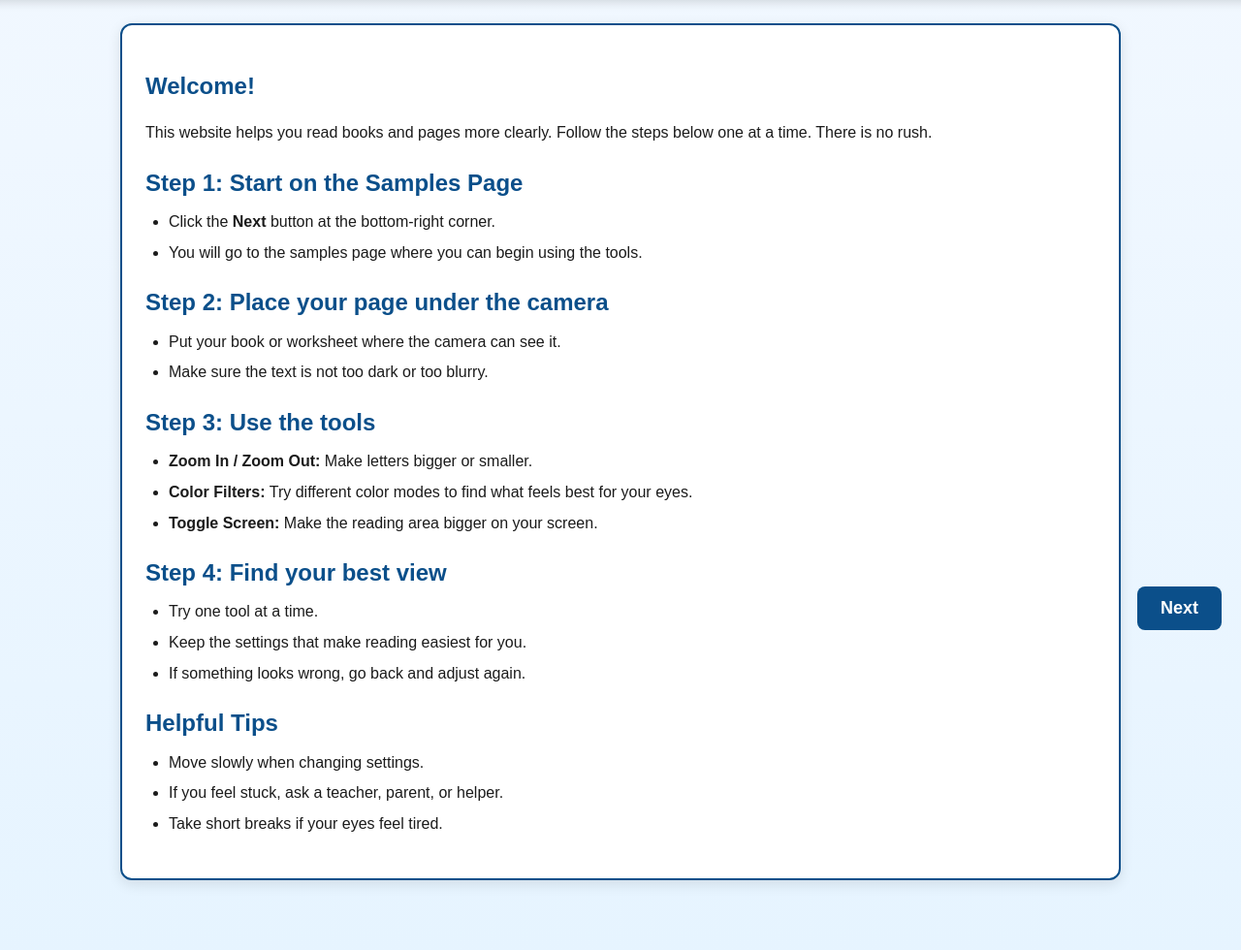
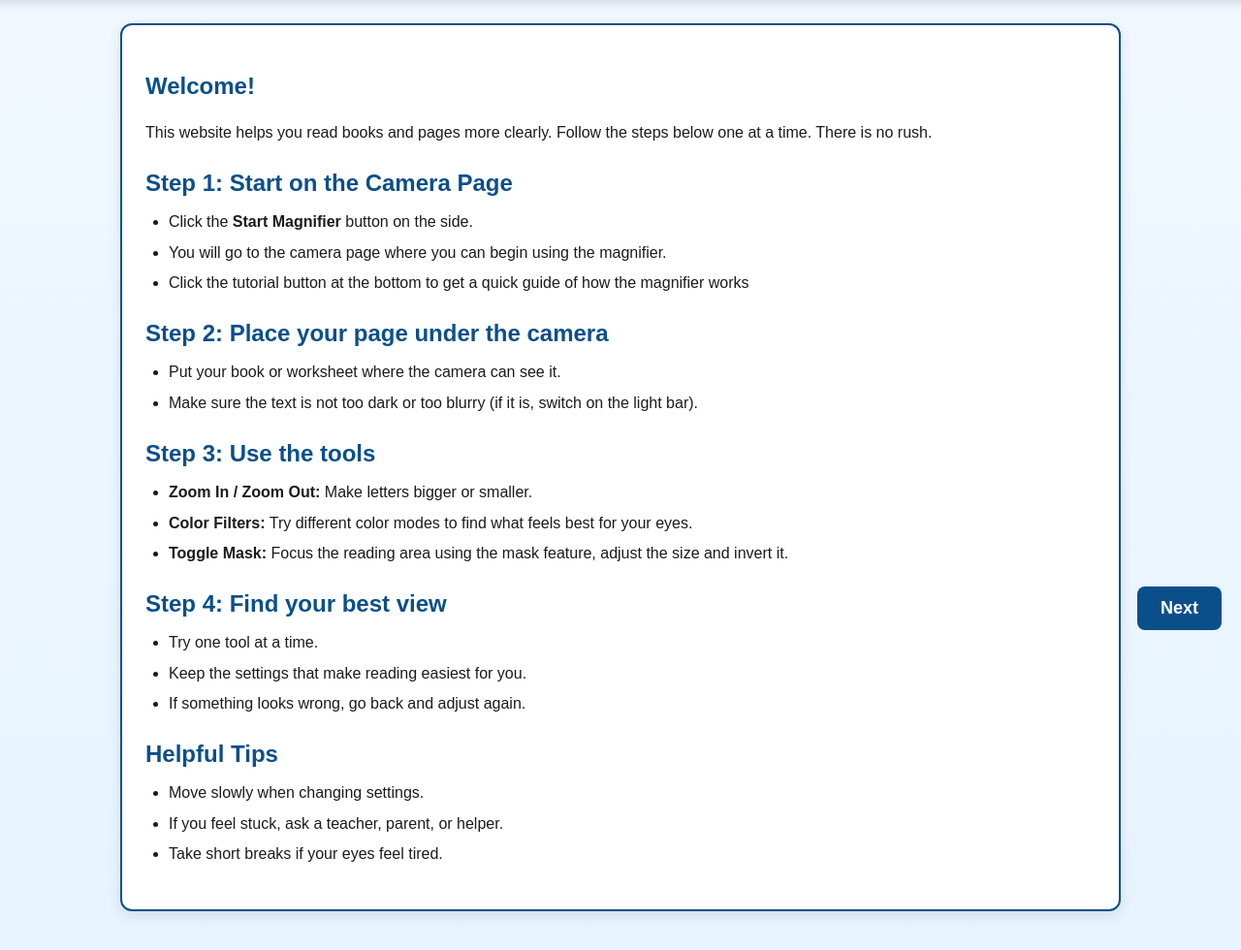
Before and after one commit to armaanfz/Project, a Flask app: template templates/introduction.html in a window 1280 px wide. Shown: the part 130-1110 px from the top of the page at 97% size. Run offline with Flask 3, Linux system fonts and the light colour scheme; the template is opened without the code that fills it, so the values that code supplies are empty.

Commit message:
New Magnifier Home Page

```diff
--- a/templates/index.html
+++ b/templates/index.html
@@ -23,8 +23,8 @@
 
     <aside class="quick-start" aria-label="Quick start">
         <h2>Ready to Read?</h2>
-        <p>When you are ready, go to Samples and start using the reading tools.</p>
-        <button class="start-btn" id="start-samples-btn" data-samples-url="{{ url_for('samples') }}">Start Samples</button>
+        <p>When you are ready, click the button below to start using the Magnifier.</p>
+        <button class="start-btn" id="start-samples-btn" data-samples-url="{{ url_for('samples') }}">Start Magnifier</button>
         <p class="tip">Tip: You can always come back to Home if you need help.</p>
     </aside>
 </div>
--- a/templates/introduction.html
+++ b/templates/introduction.html
@@ -22,10 +22,11 @@
         </section>
 
         <section>
-            <h2>Step 1: Start on the Samples Page</h2>
+            <h2>Step 1: Start on the Camera Page</h2>
             <ul>
-                <li>Click the <strong>Next</strong> button at the bottom-right corner.</li>
-                <li>You will go to the samples page where you can begin using the tools.</li>
+                <li>Click the <strong>Start Magnifier</strong> button on the side.</li>
+                <li>You will go to the camera page where you can begin using the magnifier.</li>
+                <li>Click the tutorial button at the bottom to get a quick guide of how the magnifier works</li>
             </ul>
         </section>
 
@@ -33,7 +34,7 @@
             <h2>Step 2: Place your page under the camera</h2>
             <ul>
                 <li>Put your book or worksheet where the camera can see it.</li>
-                <li>Make sure the text is not too dark or too blurry.</li>
+                <li>Make sure the text is not too dark or too blurry (if it is, switch on the light bar). </li>
             </ul>
         </section>
 
@@ -42,7 +43,7 @@
             <ul>
                 <li><strong>Zoom In / Zoom Out:</strong> Make letters bigger or smaller.</li>
                 <li><strong>Color Filters:</strong> Try different color modes to find what feels best for your eyes.</li>
-                <li><strong>Toggle Screen:</strong> Make the reading area bigger on your screen.</li>
+                <li><strong>Toggle Mask:</strong> Focus the reading area using the mask feature, adjust the size and invert it.</li>
             </ul>
         </section>
 
```
